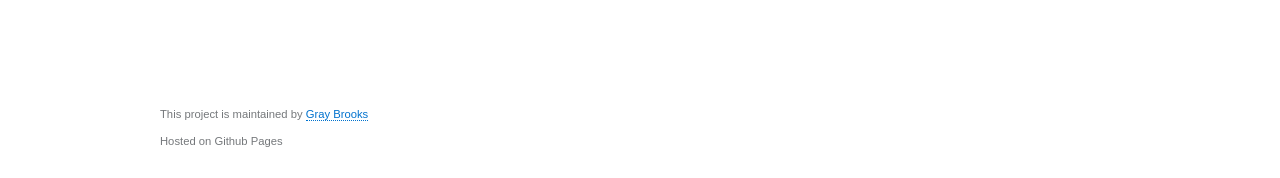
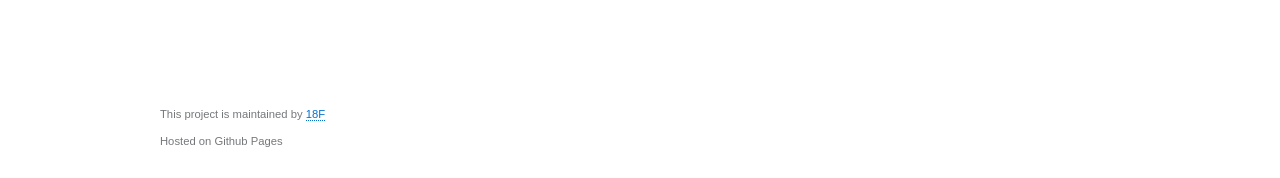
Before and after one commit to 18F/API-All-the-X, a Jekyll site: the page built from pages/security_FAQ.md, in a window 1280 px wide. Shown: the part 719-897 px from the top of the page. Built offline with Jekyll 4.4.1, drawn with Linux system fonts in a browser that asks for light colours.

Commit message:
Update meta.yml

```diff
--- a/_data/meta.yml
+++ b/_data/meta.yml
@@ -11,9 +11,9 @@ address:
  city: Washington
  state: D.C.
  zip: 20000
-point_of_contact: Gray Brooks
+point_of_contact: 18F
 # A valid HREF--email, form, etc.
-poc_link: mailto:gray.brooks@gsa.gov
+poc_link: http://18f.gsa.gov
 poc_phone: 123-123-1234
 sponsoring_office: General Services Administration
 logo_url: /assets/img/USA_flag_icon.png
```
